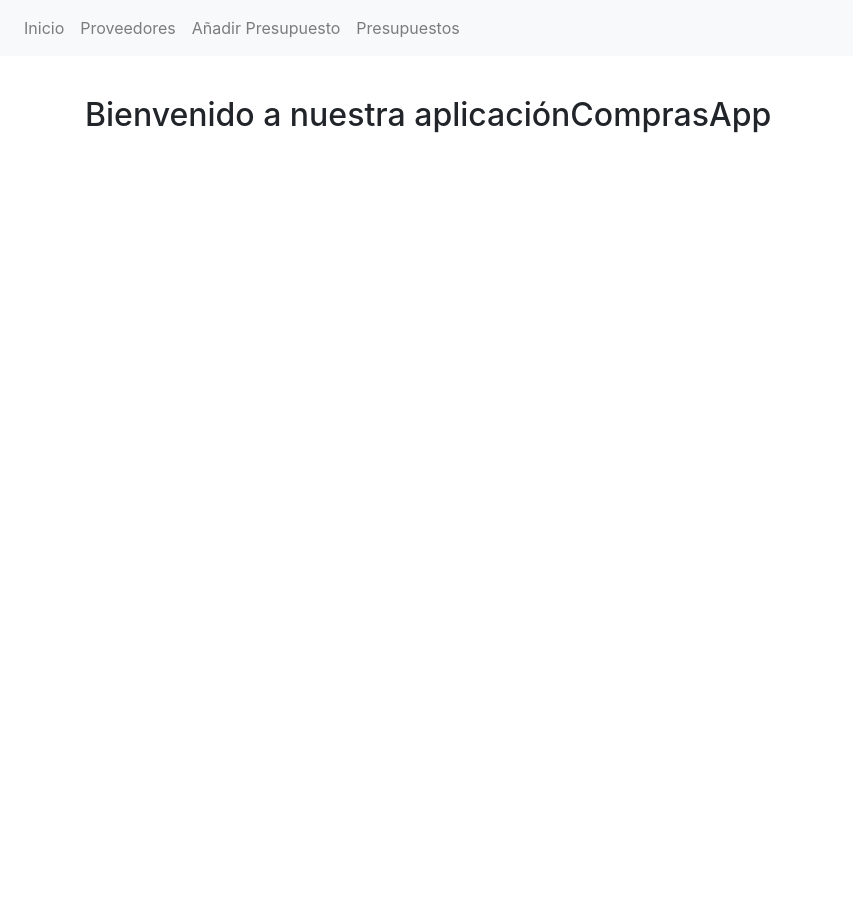
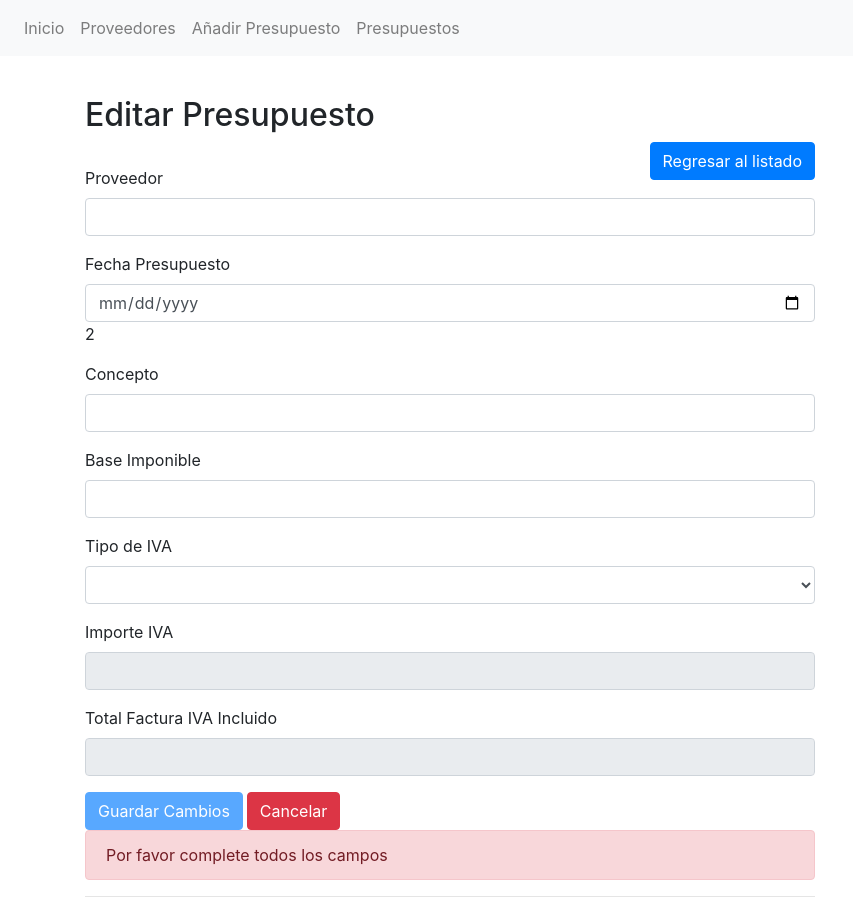
Before and after one commit to AMD031/appCompras, an Angular app: page /editpres/1 in a window 1280 px wide. Shown: the whole page, without its empty margins (0-853 px from the left). Before the commit the page ends 800 px from the top, so only its background shows below. Built offline with nearby package versions, Linux system fonts and the light colour scheme; no server answers.

Commit message:
antes de empezar 10.5

```diff
--- a/src/app/app-routing.module.ts
+++ b/src/app/app-routing.module.ts
@@ -4,6 +4,7 @@ import { Routes, RouterModule } from '@angular/router';
 // componentes
 import { InicioComponent } from './inicio/inicio.component';
 import { AddpresComponent } from './presupuestos/addpres/addpres.component';
+import { EditpresComponent } from './presupuestos/editpres/editpres.component';
 import { PresupuestosComponent } from './presupuestos/presupuestos/presupuestos.component';
 import { AddproveeComponent } from './proveedores/addprovee/addprovee.component';
 import { ProveedoresComponent } from './proveedores/proveedores/proveedores.component';
@@ -14,7 +15,8 @@ const routes: Routes = [
   { path: 'addprovee', component: AddproveeComponent},
   { path: 'addpres', component: AddpresComponent},
   { path: 'presupuestos', component: PresupuestosComponent },
-  { path: '**', component: InicioComponent }
+  { path: 'editpres/:id', component: EditpresComponent },
+  { path: '**', component: EditpresComponent }
 ];
 
 @NgModule({
--- a/src/app/app.module.ts
+++ b/src/app/app.module.ts
@@ -18,6 +18,7 @@ import { AddpresComponent } from './presupuestos/addpres/addpres.component';
 import { ProveedoresService } from './servicios/proveedores.service';
 import { PresupuestosService } from './servicios/presupuestos.service';
 import { PresupuestosComponent } from './presupuestos/presupuestos/presupuestos.component';
+import { EditpresComponent } from './presupuestos/editpres/editpres.component';
 
 
 
@@ -33,6 +34,7 @@ import { PresupuestosComponent } from './presupuestos/presupuestos/presupuestos.
     AddproveeComponent,
     AddpresComponent,
     PresupuestosComponent,
+    EditpresComponent,
 
   ],
   imports: [
--- /dev/null
+++ b/src/app/presupuestos/editpres/editpres.component.css
@@ -0,0 +1,23 @@
+input.ng-invalid.ng-touched {
+       border-left: 5px solid #a94442;
+}
+
+input.ng-valid.ng-dirty {
+        border-left: 5px solid #42A948;
+}
+
+select.ng-invalid.ng-touched {
+      border-left: 5px solid #a94442;
+}
+
+select.ng-valid.ng-dirty {
+     border-left: 5px solid #42A948;
+}
+
+.check {
+     color: #42A948;
+}
+
+.uncheck {
+     color: #a94442;
+}
--- /dev/null
+++ b/src/app/presupuestos/editpres/editpres.component.html
@@ -0,0 +1,86 @@
+<div class="row">
+    <div class="col-xs-12 col-sm-10 col-md-8 col-sm-offset-1 col-md-offset 2">
+        <h2>Editar Presupuesto</h2>
+        <a class="btn btn-primary float-md-right" routerLink="/presupuestos">Regresar al listado</a>
+        <br>
+        <form [formGroup]="presupuestoForm" (ngSubmit)="onSubmit()">
+            <div class="form-group">
+                <label for="proveedor">Proveedor</label>
+
+                <i class="fa fa-check-circle check" *ngIf="presupuestoForm.controls.proveedor.valid"></i>
+                <i class="fa fa-exclamation-circle uncheck"
+                    *ngIf="presupuestoForm.controls.proveedor.invalid &&  presupuestoForm.controls.proveedor.touched"></i>
+
+                    <input type="text" class="form-control" id="proveedor" formControlName="proveedor"
+                    [(ngModel)]="presupuesto.proveedor">
+                <p class="alert alert-danger"
+                    *ngIf="presupuestoForm.controls.proveedor.invalid && presupuestoForm.controls.proveedor.touched"> El
+                    campo Proveedor es obligatorio.
+                </p>
+            </div>
+            <div class="form-group">
+                <label for="fecha">Fecha Presupuesto</label> <i class="fa fa-check-circle check"
+                    *ngIf="presupuestoForm.controls.fecha.valid"></i> <i class="fa fa-exclamation-circle uncheck" *ngIf="presupuestoForm.controls.fecha.invalid &&
+                presupuestoForm.controls.fecha.touched"></i> <input type="date" class="form-control" id="fecha"
+                    formControlName="fecha" [(ngModel)]="presupuesto.fecha"> 2
+                <p class="alert alert-danger" *ngIf="presupuestoForm.controls.fecha.invalid &&
+                presupuestoForm.controls.fecha.touched"> El campo Fecha es obligatorio.</p>
+            </div>
+            <div class="form-group">
+                <label for="concepto">Concepto</label> <i class="fa fa-check-circle check"
+                    *ngIf="presupuestoForm.controls.concepto.valid"></i> <i class="fa fa-exclamation-circle uncheck"
+                    *ngIf="presupuestoForm.controls.concepto.invalid &&
+    presupuestoForm.controls.concepto.touched"></i> <input type="text" class="form-control" id="concepto"
+                    formControlName="concepto" [(ngModel)]="presupuesto.concepto">
+                <p class="alert alert-danger" *ngIf="presupuestoForm.controls.concepto.invalid &&
+    presupuestoForm.controls.concepto.touched">
+                    El campo Concepto es obligatorio y debe tener más de 10 caracteres.
+                </p>
+            </div>
+            <div class="form-group">
+                <label for="base">Base Imponible</label> <i class="fa fa-check-circle check"
+                    *ngIf="presupuestoForm.controls.base.valid"></i>
+                <i class="fa fa-exclamation-circle uncheck"
+                    *ngIf="presupuestoForm.controls.base.invalid && presupuestoForm.controls.base.touched"></i>
+                <input type="number" class="form-control" id="base" formControlName="base"
+                    [(ngModel)]="presupuesto.base">
+                <p class="alert alert-danger" *ngIf="presupuestoForm.controls.base.invalid &&
+                 presupuestoForm.controls.base.touched"> El campo Base Imponible es obligatorio.
+                </p>
+            </div>
+            <div class="form-group">
+                <label for="tipo">Tipo de IVA</label> <i class="fa fa-check-circle check"
+                    *ngIf="presupuestoForm.controls.tipo.valid"></i>
+                <i class="fa fa-exclamation-circle uncheck" *ngIf="presupuestoForm.controls.tipo.invalid &&
+                    presupuestoForm.controls.tipo.touched"></i> <select class="form-control" id="tipo"
+                    formControlName="tipo" [(ngModel)]="presupuesto.tipo">
+                    <option value="">Seleccione...</option>
+                    <option value=0> 0 %</option>
+                    <option value=0.04> 4 %</option>
+                    <option value=0.10>10 %</option>
+                    <option value=0.21>21 %</option>
+                </select>
+                <p class="alert alert-danger"
+                    *ngIf="presupuestoForm.controls.tipo.invalid && presupuestoForm.controls.tipo.touched">
+                    El campo Tipo de IVA es obligatorio. </p>
+            </div>
+            <div class="form-group">
+                <label for="iva">Importe IVA</label> <input type="number" class="form-control" id="iva"
+                    formControlName="iva" [(ngModel)]="presupuestoForm.value.iva" disabled>
+            </div>
+            <div class="form-group">
+                <label for="total">Total Factura IVA Incluido</label> <input type="number" class="form-control"
+                    id="total" formControlName="total" [(ngModel)]="presupuestoForm.value.total" disabled>
+            </div>
+
+            <button type="submit" class="btn btn-primary" [disabled]="!presupuestoForm.valid">Guardar Cambios</button>
+            <a class="btn btn-danger ml-1" routerLink="/presupuestos">Cancelar</a>
+
+            <p class="alert alert-danger" *ngIf="!presupuestoForm.valid">
+                Por favor complete todos los campos
+            </p>
+
+        </form>
+        <hr>
+    </div>
+</div>
--- /dev/null
+++ b/src/app/presupuestos/editpres/editpres.component.ts
@@ -0,0 +1,76 @@
+import { Component, OnInit } from '@angular/core';
+import { FormControl, FormGroup, FormBuilder, Validators } from '@angular/forms';
+import { PresupuestosService } from '../../servicios/presupuestos.service';
+import { Router, ActivatedRoute } from '@angular/router';
+
+@Component({
+  selector: 'app-editpres',
+  templateUrl: './editpres.component.html',
+  styleUrls: ['./editpres.component.css']
+})
+export class EditpresComponent implements OnInit {
+  presupuestoForm: FormGroup;
+  presupuesto: any = {};
+  base: any;
+  tipo: any;
+  iva: any = 0;
+  total: any = 0;
+  id: string;
+
+  constructor(
+    private pf: FormBuilder,
+    private presupuestoService: PresupuestosService,
+    private router: Router,
+    private activatedRouter: ActivatedRoute) {
+    this.activatedRouter.params.subscribe(parametros => {
+      this.id = parametros['id'];
+      this.presupuestoService.getPresupuesto(this.id).subscribe(
+        presupuesto => this.presupuesto = presupuesto);
+    });
+  }
+
+  ngOnInit(): void {
+    this.presupuestoForm = this.pf.group({
+      proveedor: ['', Validators.required],
+      fecha: ['', Validators.required],
+      concepto: ['', [Validators.required, Validators.minLength(10)]],
+      base: ['', Validators.required],
+      tipo: ['', Validators.required],
+      iva: this.iva,
+      total: this.total
+    });
+
+    this.onChanges();
+  }
+  onChanges(): void {
+    this.presupuestoForm.valueChanges.subscribe(
+      valor => {
+        this.base = valor.base;
+        this.tipo = valor.tipo;
+        this.presupuestoForm.value.iva = this.base * this.tipo;
+        this.presupuestoForm.value.total = this.base + (this.base * this.tipo);
+      });
+  }
+  onSubmit(): void {
+    this.presupuesto = this.savePresupuesto();
+    this.presupuestoService.putPresupuesto(this.presupuesto, this.id).subscribe(
+      newpre => {
+        this.router.navigate(['/presupuestos']);
+      });
+
+  }
+  savePresupuesto(): object {
+    const savePresupuesto = {
+      proveedor: this.presupuestoForm.get('proveedor').value,
+      fecha: this.presupuestoForm.get('fecha').value,
+      concepto: this.presupuestoForm.get('concepto').value,
+      base: this.presupuestoForm.get('base').value,
+      tipo: this.presupuestoForm.get('tipo').value,
+      iva: this.presupuestoForm.get('iva').value,
+      total: this.presupuestoForm.get('total').value
+
+    };
+    return savePresupuesto;
+  }
+
+}
--- a/src/app/presupuestos/presupuestos/presupuestos.component.html
+++ b/src/app/presupuestos/presupuestos/presupuestos.component.html
@@ -25,6 +25,11 @@
             <td>{{ presupuesto.base }}</td>
             <td>{{ presupuesto.iva }}</td>
             <td>{{ presupuesto.total }}</td>
+            <td>
+                <button type="button" class="btn btn-success" routerLink="/editpres/{{ presupuesto.id$ }}">
+                    Editar
+                </button>
+            </td>
         </tr>
     </tbody>
 </table>
--- a/src/app/servicios/presupuestos.service.ts
+++ b/src/app/servicios/presupuestos.service.ts
@@ -10,6 +10,8 @@ import { map } from 'rxjs/operators';
 })
 export class PresupuestosService {
   presURL = 'https://appcompras-ed180.firebaseio.com/presupuestos.json';
+  presURLnoJSON = 'https://appcompras-ed180.firebaseio.com/presupuestos';
+
   constructor(private http: HttpClient) { }
 
   postPresupuesto(presupuesto: any): Observable<any> {
@@ -25,13 +27,36 @@ export class PresupuestosService {
         }));
   }
 
+  getPresupuestos(): Observable<JSON> {
 
-  getPresupuestos(): Observable<JSON> {
     return this.http.get(this.presURL).pipe(
       map((res: JSON) => (res))
     );
+  }
 
+  getPresupuesto(id$: string): Observable<JSON> {
+    const url = `${this.presURLnoJSON}/${id$}.json`;
+    return this.http.get(url).pipe(
+      map((res: JSON) => (res))
+    );
   }
 
 
+
+
+  putPresupuesto(presupuesto: any, id$: string): Observable<any> {
+    const newpre = JSON.stringify(presupuesto);
+    const headers = new HttpHeaders({
+      'Content-Type': 'application/json'
+    });
+    const url = `${this.presURLnoJSON}/${id$}.json`;
+
+    return this.http.put(url, newpre, { headers }).pipe(
+      map((res: any) => {
+        return res;
+      }));
+  }
+
+
+
 }
```
